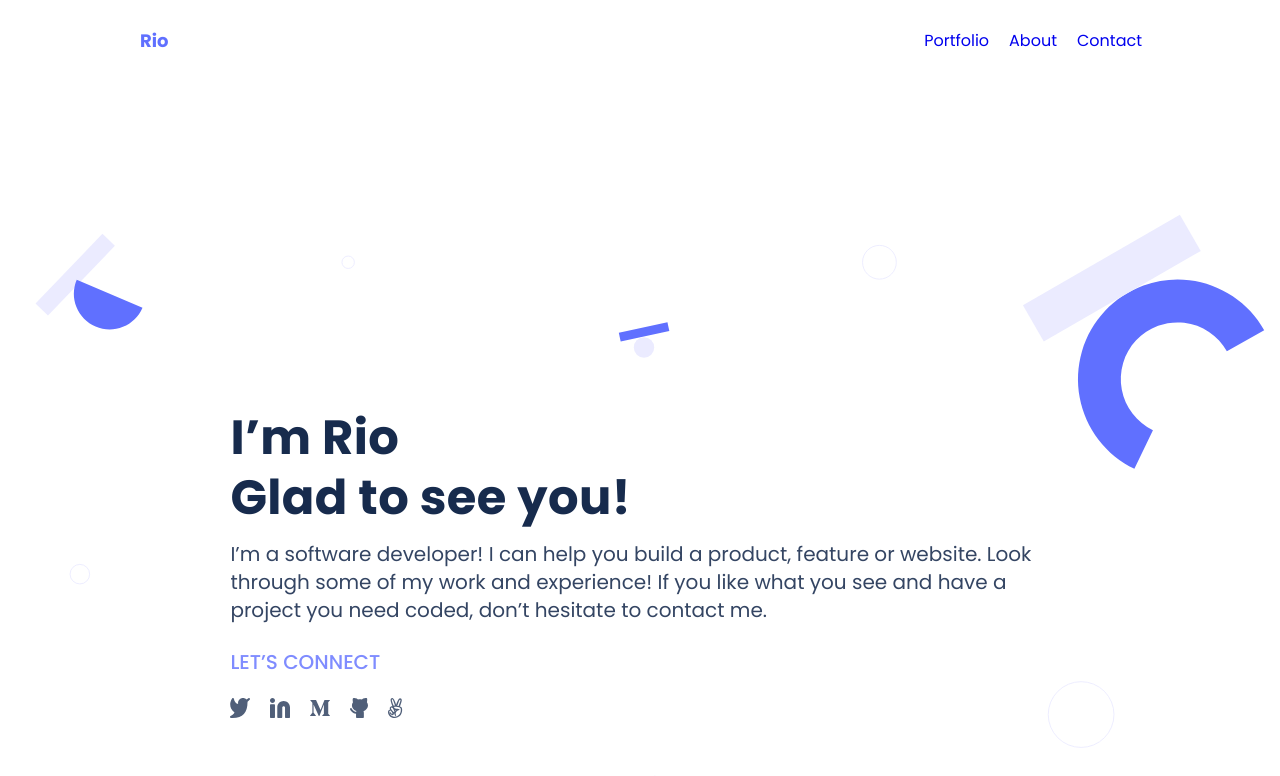
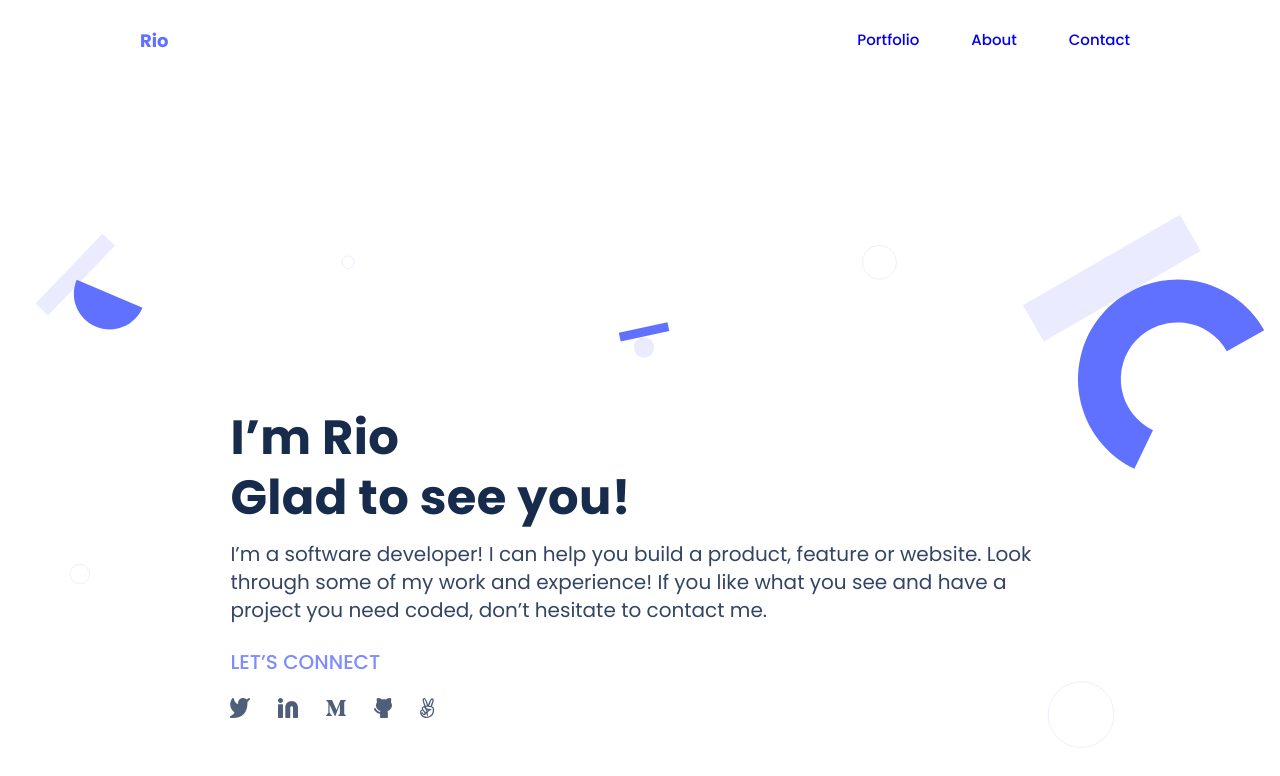
Before and after one commit to razvanso/rio, a website: page index.html in a window 1280 px wide. Shown: the top 776 px of the page. Drawn offline with Linux system fonts and the light colour scheme.

Commit message:
Fix navigation items to match the design

```diff
--- a/desktop.css
+++ b/desktop.css
@@ -5,6 +5,15 @@
 
 .toolbar {
   padding: 1rem 10%;
+}
+
+#menu li {
+  color: var(--neutrals-n-600, #344563);
+  font-size: 15px;
+  font-style: normal;
+  font-weight: 500;
+  line-height: 20px;
+  padding: 10px 12px;
 }
 
 /* #region HERO */
--- a/style.css
+++ b/style.css
@@ -151,6 +151,7 @@ nav input[type="checkbox"] {
   /* Fix alignment of first icon while also allowing for a reasonable ?HitBox? */
   margin-left: -10px;
   display: flex;
+  gap: 8px;
   color: #505f79;
   list-style-type: none;
 }
```
